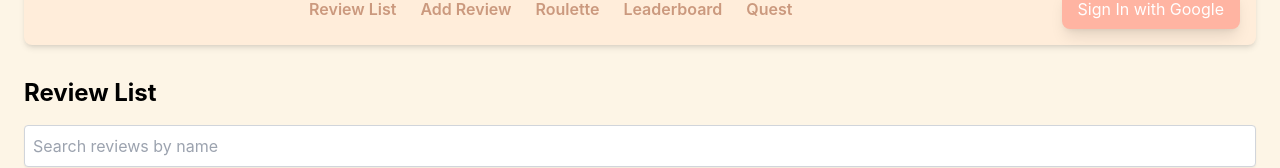
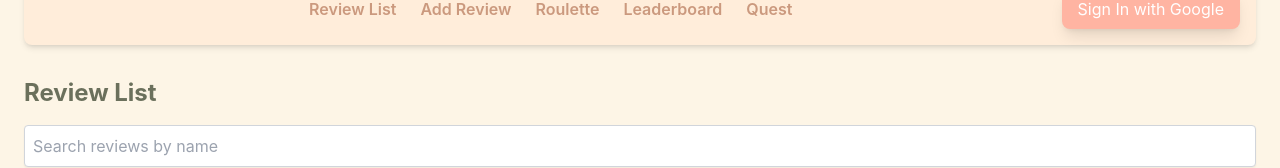
Before and after one commit to MarioOrlando82/sunibmakan, a React (Vite) app: page / in a window 1280 px wide. Shown: the part 131-299 px from the top of the page. Built offline with nearby package versions, Linux system fonts and the light colour scheme; no server answers; the database is empty.

Commit message:
Color Header

```diff
--- a/src/components/ReviewDetail.tsx
+++ b/src/components/ReviewDetail.tsx
@@ -92,7 +92,7 @@
 
   return (
     <div className="container mx-auto mt-8">
-      <h2 className="text-2xl font-bold mb-4">{review.name}</h2>
+      <h2 className="text-2xl font-bold mb-4 text-pastel-dark">{review.name}</h2>
       {review.restaurantImage && (
         <div>
           <img
--- a/src/components/ReviewList.tsx
+++ b/src/components/ReviewList.tsx
@@ -166,7 +166,7 @@
     <div className="container mx-auto mt-8">
       {!editingReview && (
         <>
-          <h2 className="text-2xl font-bold mb-4">Review List</h2>
+          <h2 className="text-2xl font-bold mb-4 text-pastel-dark">Review List</h2>
           <input
             type="text"
             placeholder="Search reviews by name"
@@ -212,7 +212,7 @@
                 />
               )}
               <div className="p-4">
-                <h3 className="text-xl font-semibold mb-2">{review.name}</h3>
+                <h3 className="text-xl font-semibold mb-2 text-pastel-dark">{review.name}</h3>
                 <p className="text-gray-600 mb-2">{review.address}</p>
                 <p className="text-gray-600 mb-2">{review.phoneNumber}</p>
                 <p className="text-sm text-gray-500 mb-2">
```
